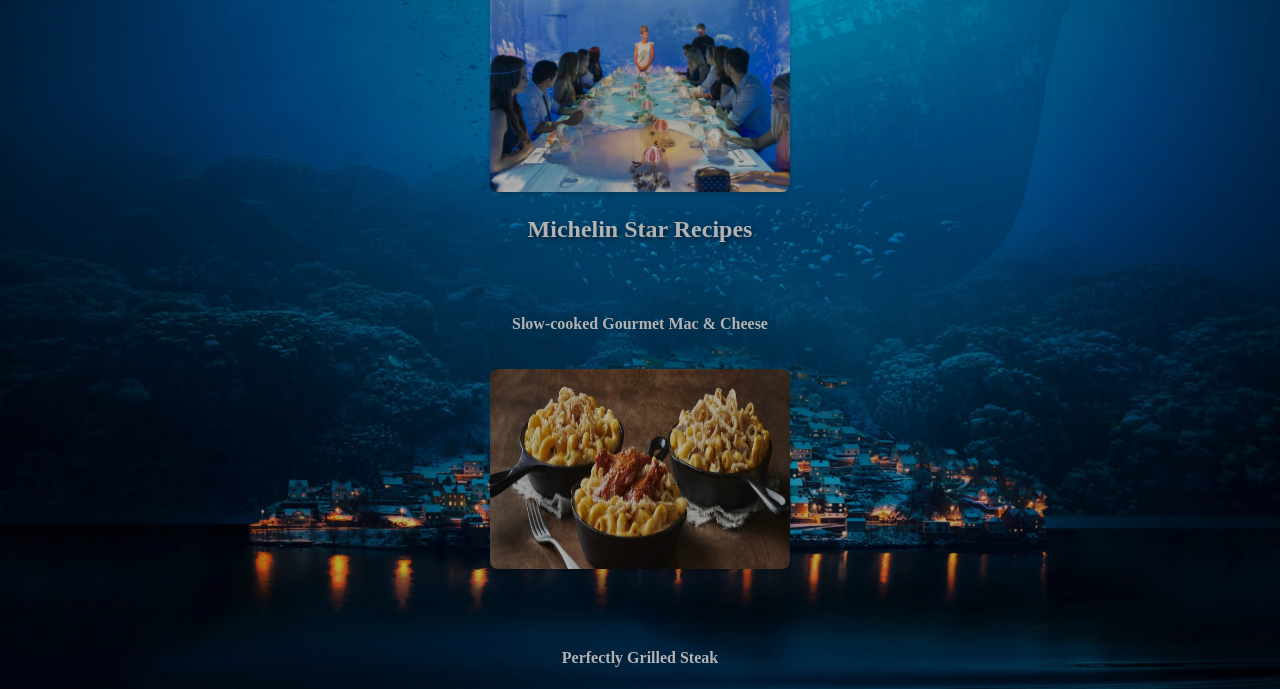
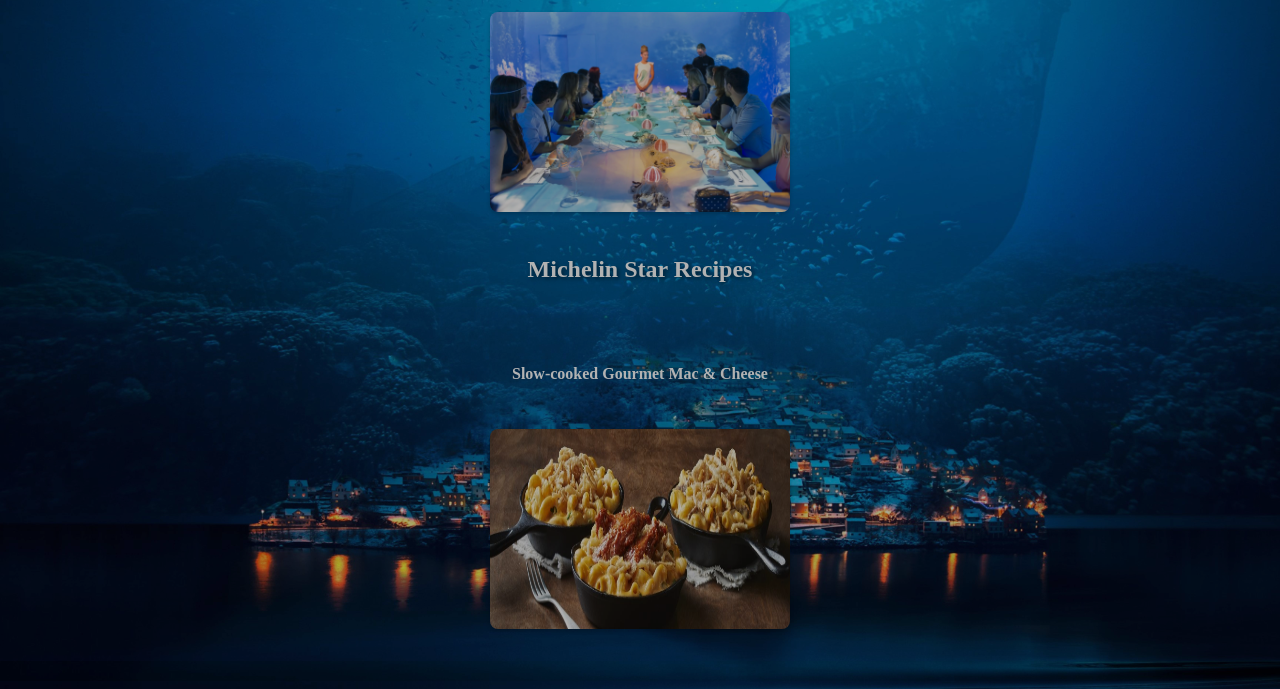
Before and after one commit to arieltyson/foodie-enthusiast, a plain HTML site: page index.html in a window 1280 px wide. Shown: the part 109-798 px from the top of the page. Drawn offline with Linux system fonts and the light colour scheme.

Commit message:
Implement features of the box model to the styles.css file

```diff
--- a/styles.css
+++ b/styles.css
@@ -2,10 +2,13 @@
 body, h1, h2, ul, li, a {
   margin: 0;
   padding: 0;
+  box-sizing: border-box; /* Make sure the box model stays consistent */
 }
 
 /* Set background image and positioning */
 body {
+  margin: 0;
+  padding: 0;
   background-image: url('./images/ocean.jpg');
   background-size: cover;
   background-position: center center;
@@ -31,6 +34,7 @@ h1 {
   padding: 1em 0;
   color: white;
   text-shadow: 2px 2px 4px rgba(0, 0, 0, 0.5);
+  margin-bottom: 20px; /* Add some space below the heading */
 }
 
 /* Style for the images within the list items */
@@ -39,6 +43,7 @@ img {
   margin: 0 auto; /* Center horizontally */
   border-radius: 8px;
   box-shadow: 0 2px 4px rgba(0, 0, 0, 0.2);
+  max-width: 100%; /* Make sure images don't overflow the container */
 }
 
 /* Style for the links within the list items */
@@ -50,6 +55,7 @@ li a {
   text-decoration: none;
   font-weight: bold;
   transition: color 0.3s;
+  padding: 10px
 }
 
 li a:hover {
@@ -61,6 +67,8 @@ li {
   list-style: none;
   padding: 2em;
   text-align: center;
+  background-color: rgba(38, 47, 178, 0.05); /* Semi-transparent white */
+  margin-bottom: 20px; /* Add some space below each list item */
 }
 
 /* Style for the recipe section heading */
@@ -69,4 +77,5 @@ h2 {
   padding: 1em 0;
   color: white;
   text-shadow: 2px 2px 4px rgba(0, 0, 0, 0.5);
+  margin-top: 20px; /* Add some space above the heading */
 }
```
